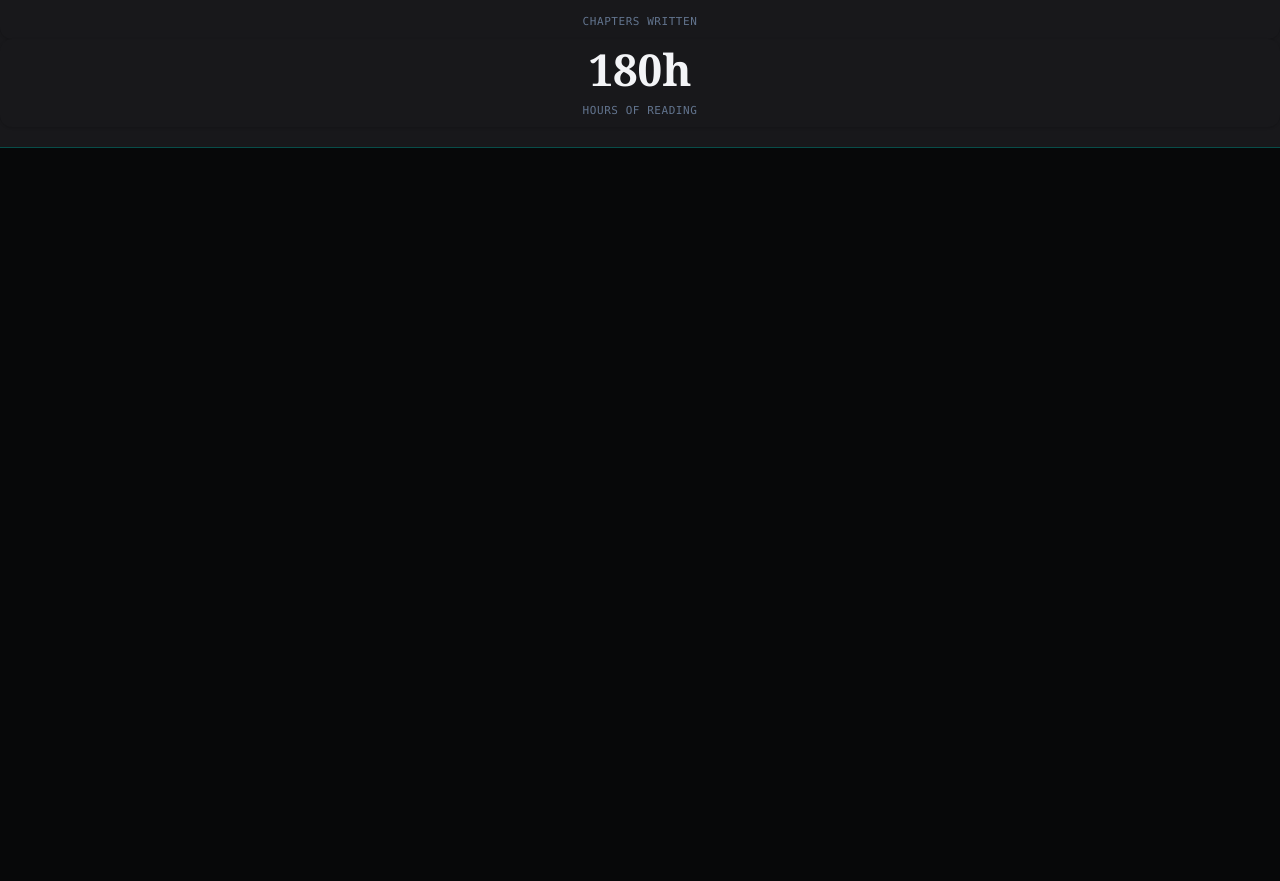
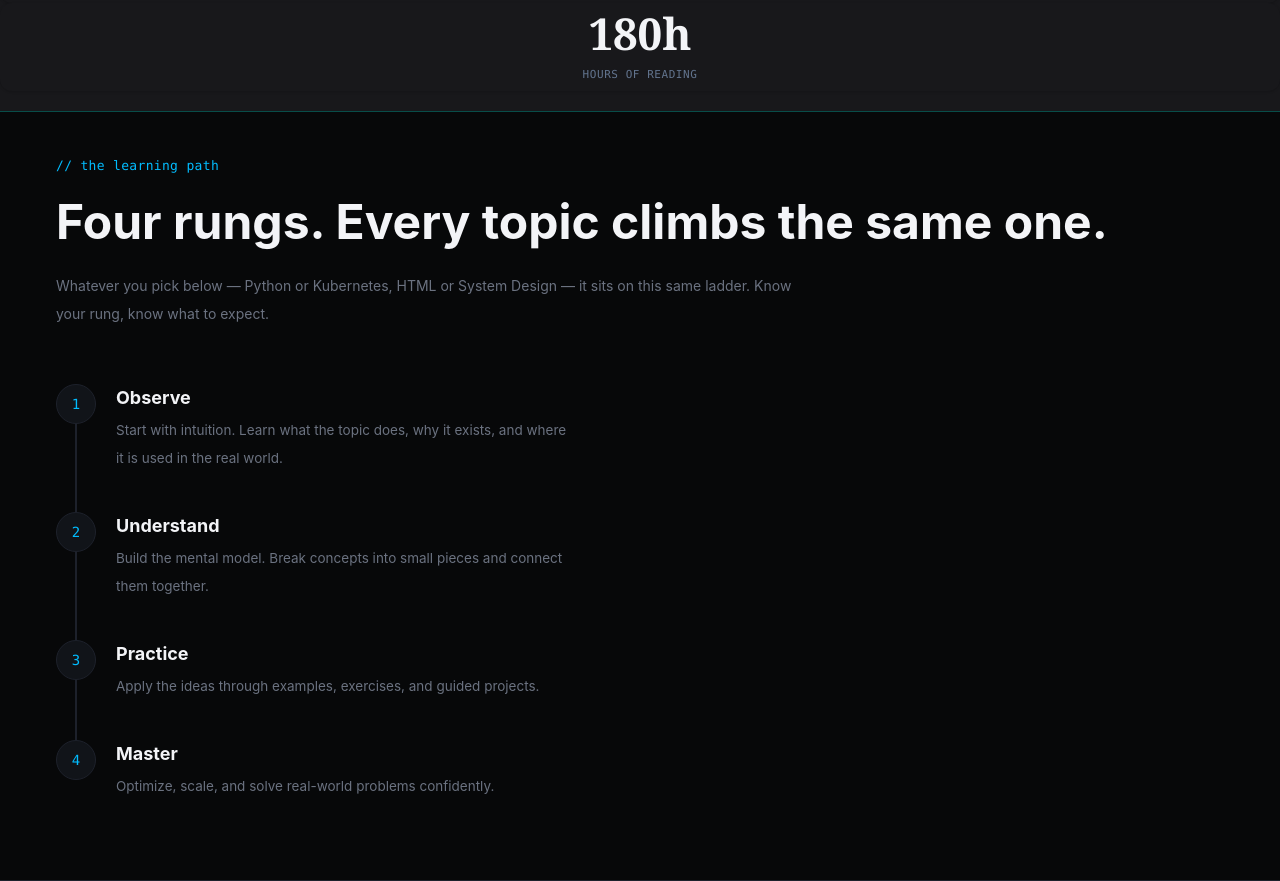
Before and after one commit to sumayaislamm/complete-website-courses-, a React (Vite) app: page / in a window 1280 px wide. Shown: the part 1040-1921 px from the top of the page. Before the commit the page ends 1204 px from the top, so only its background shows below. Built offline with nearby package versions, Linux system fonts and the light colour scheme.

Commit message:
ladder zone created

```diff
--- a/src/pages/Home/Banner/Banner.tsx
+++ b/src/pages/Home/Banner/Banner.tsx
@@ -7,8 +7,8 @@ const Banner = () => {
     const [done, setDone] = useState(false);
 
     return (
-        <div className="mt-5">
-            <div className="mockup-browser pointer-events-none bg-[image:var(--bg-glow)] w-[97%] mx-auto border border-base-content py-3">
+        <div className="">
+            <div className="mockup-browser pointer-events-none bg-[image:var(--bg-glow)]  border border-base-content py-3">
 
                 <div className="grid text-sm ml-10  ">
                     <div
--- a/src/pages/Home/Counting/Counting.tsx
+++ b/src/pages/Home/Counting/Counting.tsx
@@ -71,7 +71,7 @@ const Counting = () => {
   return (
     <section
       ref={ref}
-      className="border-y border-accent-content bg-base-content my-4 "
+      className="border-y border-accent-content bg-base-content "
     >
       <div className="">
         <div className="my-5">
--- a/src/pages/Home/Home.tsx
+++ b/src/pages/Home/Home.tsx
@@ -1,5 +1,6 @@
 import Banner from "./Banner/Banner.js";
 import Counting from "./Counting/Counting.js";
+import Ladder from "./Ladder/Ladder.js";
 
 
 
@@ -8,6 +9,7 @@ const Home = () => {
         <>
         <Banner></Banner>
         <Counting></Counting>
+        <Ladder></Ladder>
        </>
     );
 };
--- /dev/null
+++ b/src/pages/Home/Ladder/Ladder.tsx
@@ -0,0 +1,115 @@
+import React from "react";
+
+type Rung = {
+    key: string;
+    title: string;
+    plain: string;
+};
+
+const RUNGS: Rung[] = [
+    {
+        key: "observe",
+        title: "Observe",
+        plain:
+            "Start with intuition. Learn what the topic does, why it exists, and where it is used in the real world.",
+    },
+    {
+        key: "understand",
+        title: "Understand",
+        plain:
+            "Build the mental model. Break concepts into small pieces and connect them together.",
+    },
+    {
+        key: "practice",
+        title: "Practice",
+        plain:
+            "Apply the ideas through examples, exercises, and guided projects.",
+    },
+    {
+        key: "master",
+        title: "Master",
+        plain:
+            "Optimize, scale, and solve real-world problems confidently.",
+    },
+];
+
+const Ladder = () => {
+    return (
+        <section
+            id="path"
+            className="py-10 border-b border-[var(--border)] w-max-[1200px] px-10"
+        >
+            <div className="container mx-auto px-4">
+                {/* Eyebrow */}
+                <span className="font-mono text-[13px] text-sky-400 tracking-wide">
+          // the learning path
+                </span>
+
+                {/* Title */}
+                <h2 className="mt-4 text-3xl md:text-5xl font-bold leading-tight">
+                    Four rungs. Every topic climbs the same one.
+                </h2>
+
+                {/* Subtitle */}
+                <p className="mt-5 max-w-3xl text-[14px] leading-7 text-[var(--muted)]">
+                    Whatever you pick below — Python or Kubernetes,
+                    HTML or System Design — it sits on this same
+                    ladder. Know your rung, know what to expect.
+                </p>
+
+                {/* Ladder */}
+                <div className="mt-14 flex flex-col">
+                    {RUNGS.map((r, i) => (
+                        <div
+                            key={r.key}
+                            className="relative flex gap-5 pb-10"
+                        >
+                            {/* Number */}
+                            <div
+                                className="
+                  relative z-10
+                  flex h-10 w-10 shrink-0
+                  items-center justify-center
+                  rounded-full
+                  border border-[var(--border)]
+                  bg-[var(--surface)]
+                  font-mono text-sm
+                  text-sky-400
+                "
+                            >
+                                {i + 1}
+                            </div>
+
+                            {/* Content */}
+                            <div>
+                                <h3 className="mb-1 text-lg font-bold">
+                                    {r.title}
+                                </h3>
+
+                                <p className="max-w-[460px] text-[13.5px] leading-7 text-[var(--muted)]">
+                                    {r.plain}
+                                </p>
+                            </div>
+
+                            {/* Connector */}
+                            {i < RUNGS.length - 1 && (
+                                <div
+                                    className="
+                    absolute
+                    left-[19px]
+                    top-10
+                    bottom-0
+                    w-[1.5px]
+                    bg-[var(--border)]
+                  "
+                                />
+                            )}
+                        </div>
+                    ))}
+                </div>
+            </div>
+        </section>
+    );
+};
+
+export default Ladder;
```
